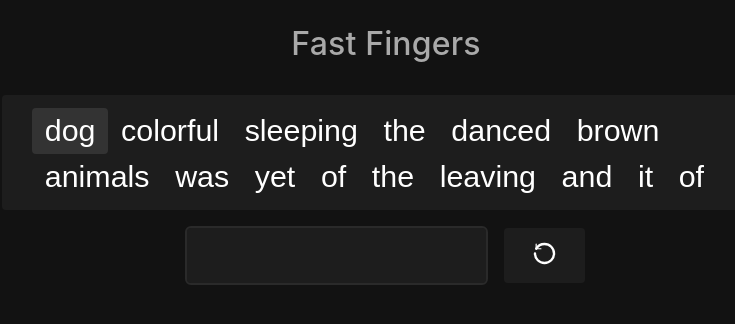
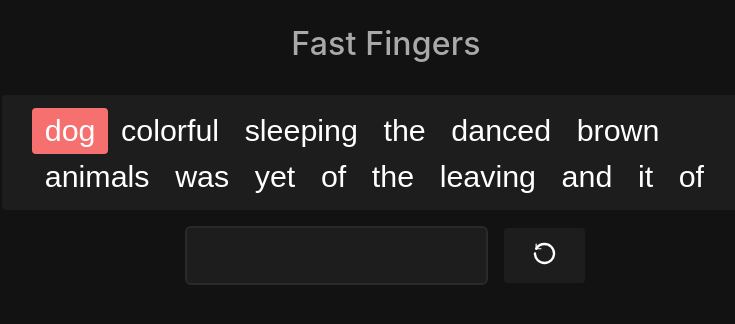
Before and after one commit to yowger/yow-mini-fast-fingers, a React (Vite) app: page / in a window 1280 px wide. Shown: the top 324 px of the page, without its empty margins (254-989 px from the left). Built offline with nearby package versions, Linux system fonts and the light colour scheme.

Commit message:
added style if typed word does not matched current word

```diff
--- a/src/App.css
+++ b/src/App.css
@@ -39,6 +39,9 @@
     background-color: var(--grey-2);
     border-radius: 4px;
 }
+#wordBox span.unmatched {
+    background-color: var(--danger-1);
+}
 #wordBox span.correct {
     color: var(--success-1);
 }
--- a/src/App.tsx
+++ b/src/App.tsx
@@ -17,6 +17,9 @@ export default function App() {
     const [words, setWords] = useState<string[]>([])
     const [userInput, setUserInput] = useState("")
     const [activeWordIndex, setActiveWordIndex] = useState(0)
+    const [isWordMatch, setIsWordMatch] = useState<boolean | undefined>(
+        undefined
+    )
     const [correctWords, setCorrectWords] = useState<correctWordProps[]>([])
 
     useEffect(() => {
@@ -33,14 +36,23 @@ export default function App() {
 
     function handleUserInput(event: ChangeEvent<HTMLInputElement>) {
         const value = event.target.value
-        const isEmpty = value.trim() === ""
+        const isEmpty = value === " "
 
         if (isEmpty) return
 
+        const enteredWord = value.trim()
+        const currentActiveWord = words[activeWordIndex]
+        const isTypedWordMatch = currentActiveWord.startsWith(enteredWord)
+
+        if (isTypedWordMatch) {
+            console.log("right")
+            setIsWordMatch(true)
+        } else {
+            setIsWordMatch(false)
+            console.log("wrong")
+        }
+
         if (value.endsWith(" ")) {
-            const enteredWord = value.trim()
-            const currentActiveWord = words[activeWordIndex]
-
             setCorrectWords((prevCorrectWords) => [
                 ...prevCorrectWords,
                 {
@@ -51,8 +63,6 @@ export default function App() {
 
             setActiveWordIndex((prevIndex) => prevIndex + 1)
             setUserInput("")
-
-            console.log("")
         } else {
             setUserInput(value)
         }
@@ -74,6 +84,7 @@ export default function App() {
                                 index={index}
                                 word={word}
                                 isActive={isActive}
+                                isWordMatch={isWordMatch}
                                 correctWords={correctWords}
                             />
                         )
--- a/src/components/WordDisplay.tsx
+++ b/src/components/WordDisplay.tsx
@@ -5,6 +5,7 @@ type WordDisplayProps = {
     index: number
     word: string
     isActive: boolean
+    isWordMatch: boolean | undefined
     correctWords: correctWordProps[]
 }
 
@@ -12,6 +13,7 @@ const MemoizedWordDisplay = memo(function WordDisplay({
     index,
     word,
     isActive,
+    isWordMatch,
     correctWords,
 }: WordDisplayProps) {
     const isWordCorrect = correctWords.find(
@@ -19,7 +21,11 @@ const MemoizedWordDisplay = memo(function WordDisplay({
     )?.correct
 
     if (isActive) {
-        return <span className="activeWord">{word}</span>
+        return (
+            <span className={`activeWord ${!isWordMatch && "unmatched"}`}>
+                {word}
+            </span>
+        )
     }
 
     if (isWordCorrect === true) {
```
